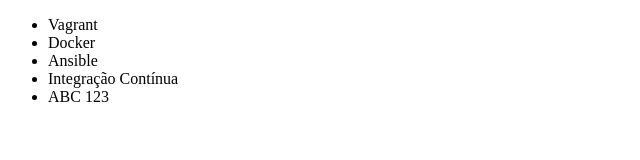
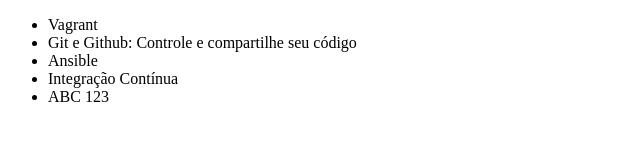
Before and after one commit to markennede/alura-git, a plain HTML site: page index.html in a window 1280 px wide. Shown: the whole page, without its empty margins (0-640 px from the left). Drawn offline with Linux system fonts and the light colour scheme.

Commit message:
Alterando o nome do curso de Docker

```diff
--- a/index.html
+++ b/index.html
@@ -7,7 +7,7 @@
 <body>
     <ul>
         <li>Vagrant</li>
-        <li>Docker</li>
+        <li>Git e Github: Controle e compartilhe seu código</li>
         <li>Ansible</li>
         <li>Integração Contínua</li>
         <li>ABC 123</li>
```
Also changed, not shown: Dicas_e_comandos_do_git.txt, 1 other file.
